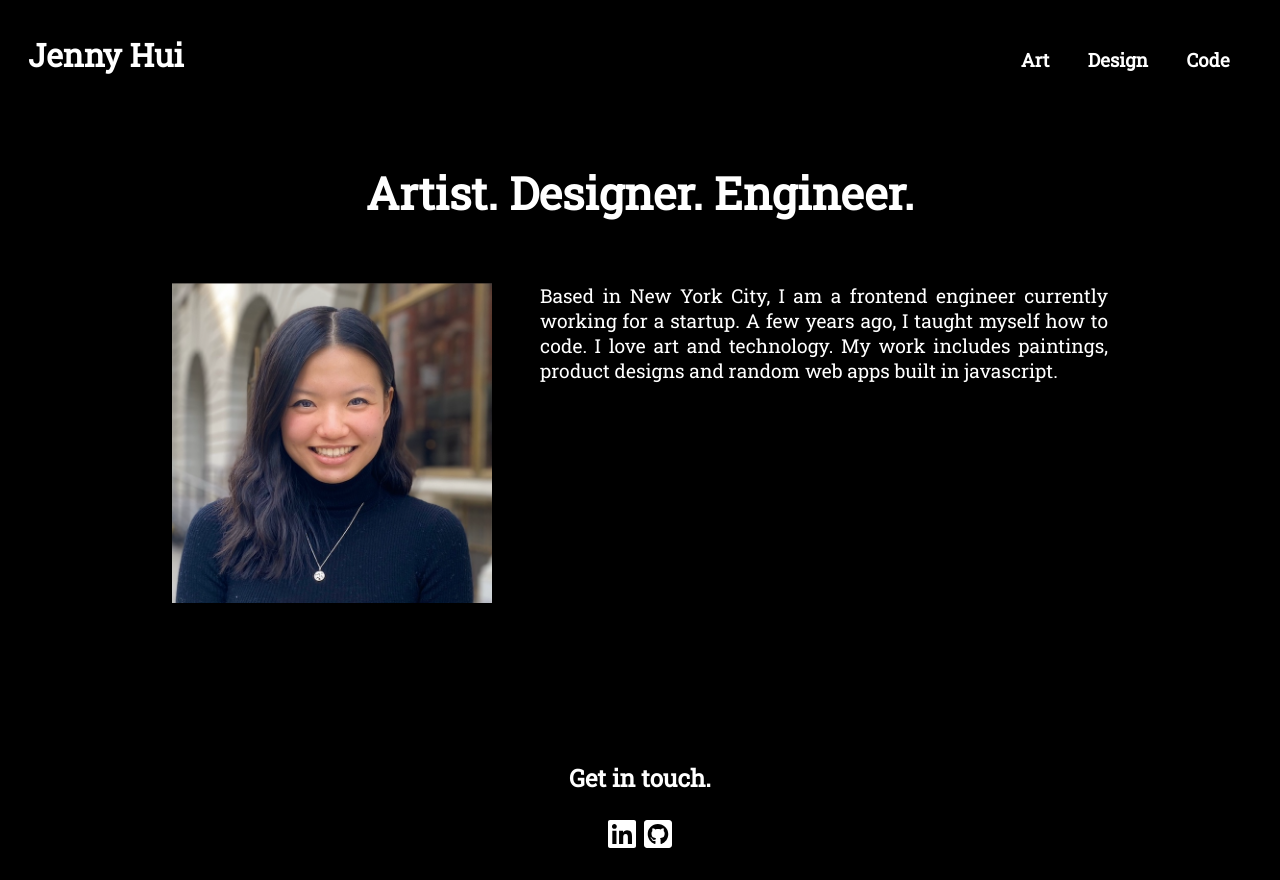
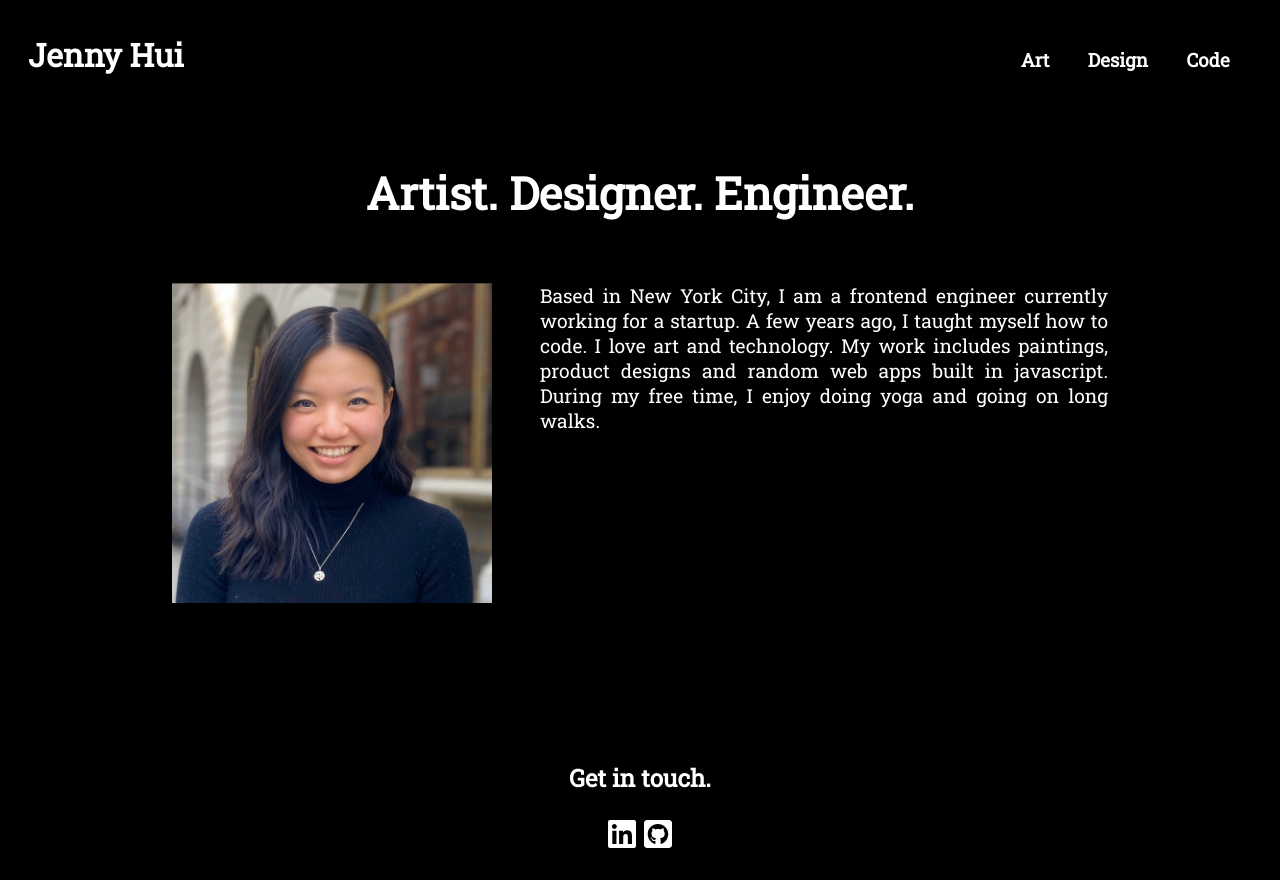
Before and after one commit to jennyhuii/personal-website, a React (Create React App) app: page / in a window 1280 px wide. Built offline with nearby package versions, Linux system fonts and the light colour scheme.

Commit message:
bio update

```diff
--- a/src/pages/Home.jsx
+++ b/src/pages/Home.jsx
@@ -36,6 +36,7 @@ const Home = () => {
                     Based in New York City, I am a frontend engineer currently working for a startup.
                     A few years ago, I taught myself how to code. I love art and technology.
                     My work includes paintings, product designs and random web apps built in javascript.
+                    During my free time, I enjoy doing yoga and going on long walks.
                 </StyledText>
             </StyledImageContainer>
         </StyledMainContainer>
```
